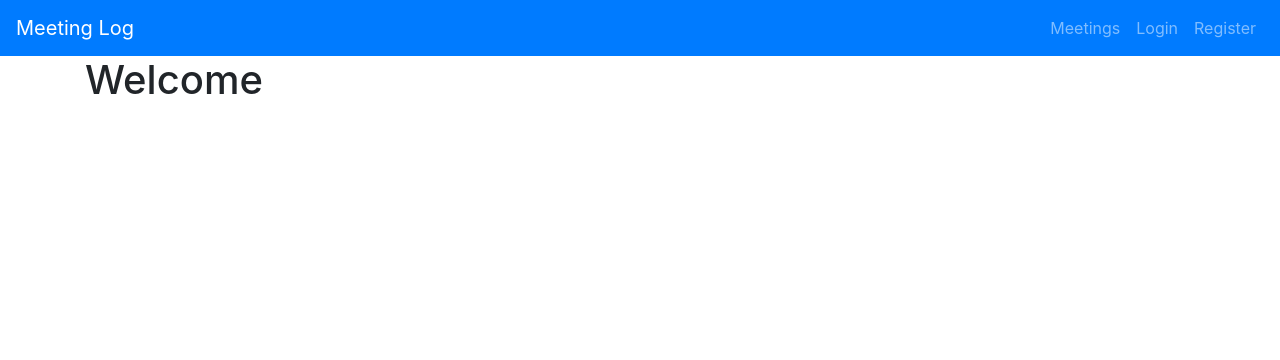
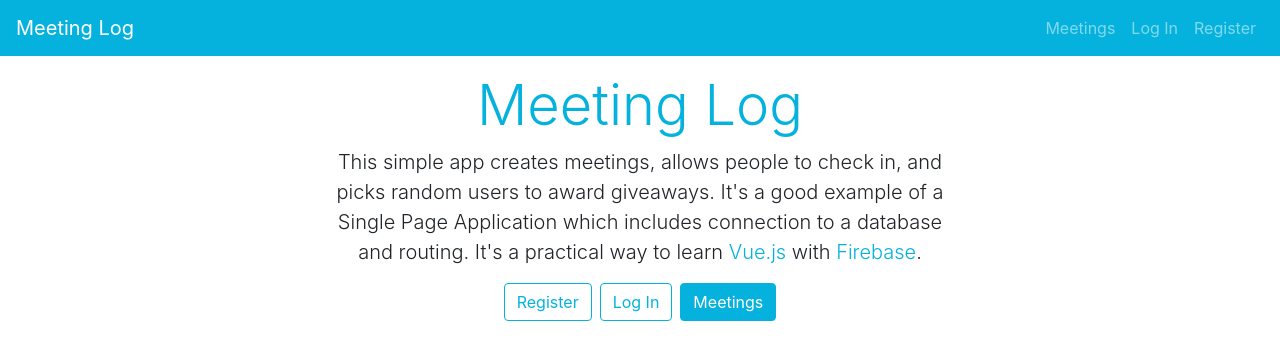
Before and after one commit to Dmitry-White/Vue.js-Playground, a Vue app in the folder vue-firebase/: page /#/ in a window 1280 px wide. Shown: the top 360 px of the page. Built offline with nearby package versions, Linux system fonts and the light colour scheme; the HTML template or start-up script is replaced by a standard one.

Commit message:
Add home view component

```diff
--- a/vue-firebase/src/App.vue
+++ b/vue-firebase/src/App.vue
@@ -17,5 +17,6 @@ export default {
 </script>
 
 <style lang="scss">
+$primary: #05b2dd;
 @import "node_modules/bootstrap/scss/bootstrap";
 </style>
--- a/vue-firebase/src/components/Navigation.vue
+++ b/vue-firebase/src/components/Navigation.vue
@@ -4,7 +4,7 @@
       <router-link class="navbar-brand" to="/">Meeting Log</router-link>
       <div class="navbar-nav ml-auto">
         <router-link class="nav-item nav-link" to="/meetings">Meetings</router-link>
-        <router-link class="nav-item nav-link" to="/login">Login</router-link>
+        <router-link class="nav-item nav-link" to="/login">Log In</router-link>
         <router-link class="nav-item nav-link" to="/register">Register</router-link>
       </div>
     </div>
--- a/vue-firebase/src/views/Home.vue
+++ b/vue-firebase/src/views/Home.vue
@@ -1,6 +1,30 @@
 <template>
-  <div>
-    <h1>Welcome</h1>
+  <div class="container text-center">
+    <div class="row justify-content-center">
+      <div class="col-10 col-md-10 col-lg-8 col-xl-7">
+        <div class="display-4 text-primary mt-3 mb-2">
+          Meeting Log
+        </div>
+        <p class="lead">
+          This simple app creates meetings, allows people to check in, and picks
+          random users to award giveaways. It's a good example of a Single Page
+          Application which includes connection to a database and routing. It's
+          a practical way to learn <a href="https://vuejs.org/">Vue.js</a> with
+          <a href="https://firebase.google.com">Firebase</a>.
+        </p>
+
+        <router-link to="/register" class="btn btn-outline-primary mr-2">
+          Register
+        </router-link>
+        <router-link to="/login" class="btn btn-outline-primary mr-2">
+          Log In
+        </router-link>
+        <router-link to="/meetings" class="btn btn-primary">
+          Meetings
+        </router-link>
+      </div>
+      <!-- columns -->
+    </div>
   </div>
 </template>
 
```
